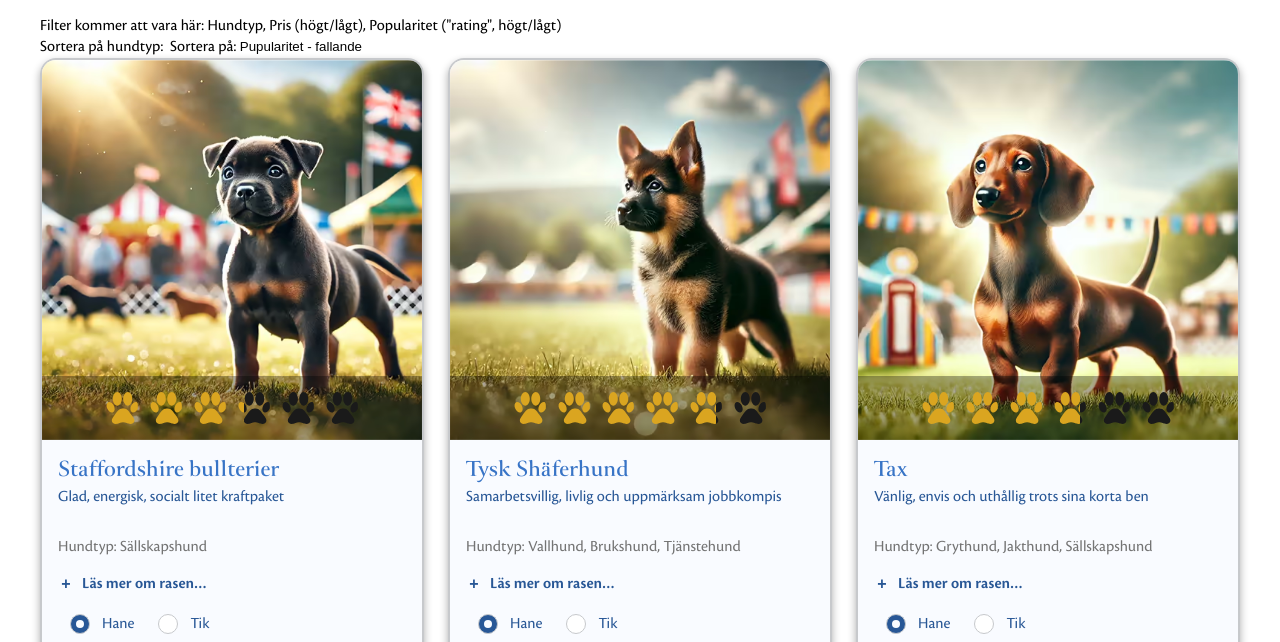
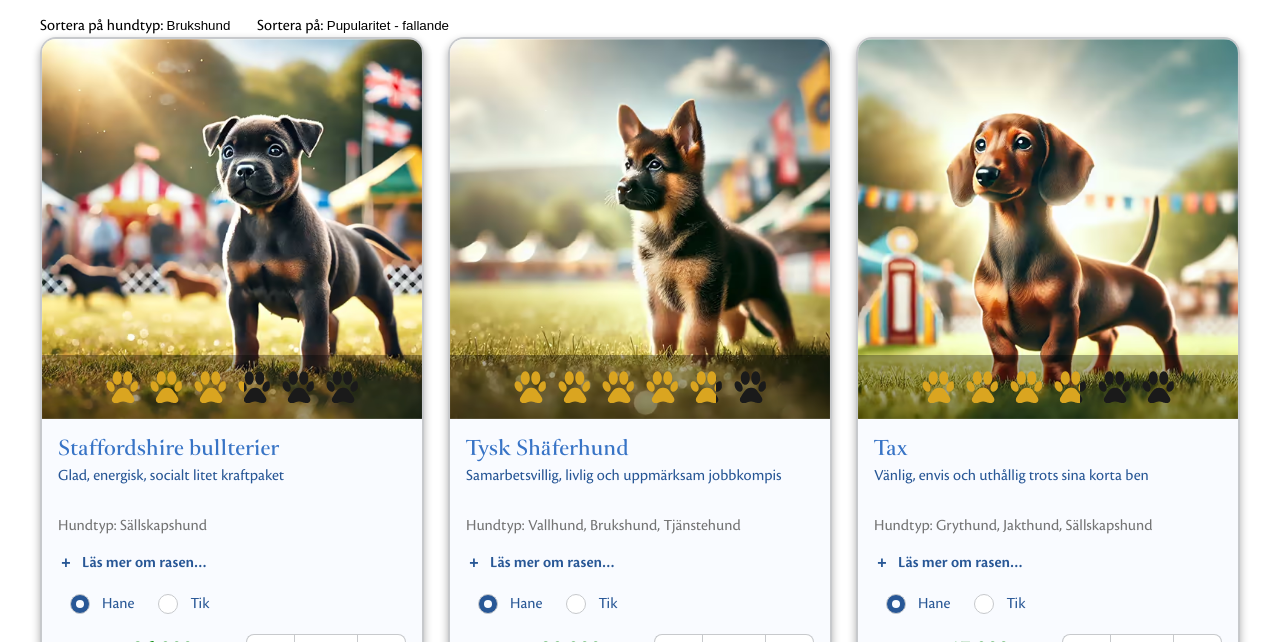
Before and after one commit to bluemountain3d/puppy-shop, a website with bundled scripts: page src/index.html in a window 1280 px wide. Shown: the part 158-800 px from the top of the page. Built offline with nearby package versions, Linux system fonts and the light colour scheme.

Commit message:
Update: updated HTML structure

```diff
--- a/src/index.html
+++ b/src/index.html
@@ -29,12 +29,12 @@
       <nav class="header__nav"></nav>
       <nav header__nav></nav>
       <div class="header__cart">
-        <button class="header__to-checkout-mobile js-header-cart-btn js-go-to-checkout hidden">
+        <button class="header__to-checkout-mobile js-header-cart-btn js-go-to-checkout hidden" aria-label="Gå till kundvagn och kassa">
           <svg class="icon" aria-hidden="true">
             <use href="#cart-icon" class="js-header-cart-icon"/>
           </svg>
         </button>
-        <button class="header__cart-btn js-header-cart" >
+        <button class="header__cart-btn js-header-cart" aria-label="Öppna och stänga kundvagn">
           <svg class="icon" aria-hidden="true">
             <use href="#cart-icon" class="cart-icon"/>
           </svg>
@@ -46,7 +46,7 @@
           <div class="header__cart-dropdown-inner">
             <ul class="header__cart-items js-cart-items"></ul>
             <div class="header__cart-summary">
-              <span class="header__cart-label">Summa:</span>
+              <span class="header__cart-label">Delsumma:</span>
               <span class="header__cart-subtotal js-cart-subtotal">204 000 kr</span>
             </div>
           </div>
@@ -71,29 +71,29 @@
             <h1 class="products__title">Våra valpar!</h1>
           </header>
           <div class="products__filters">
-            Filter kommer att vara här: Hundtyp, Pris (högt/lågt), Popularitet ("rating", högt/lågt)
-            <div>
+            <!-- Filter kommer att vara här: Hundtyp, Pris (högt/lågt), Popularitet ("rating", högt/lågt) -->
             <label for="dog-type">Sortera på hundtyp:</label>
             <select class="custom-select products__select" name="" id="dog-type">
-
+              <option value="brukshund">Brukshund</option>
+              <option value="grythund">Grythund</option>
+              <option value="jakthund">Jakthund</option>
+              <option value="sällskapshund">Sällskapshund</option>
+              <option value="slädhund">Slädhund</option>
+              <option value="tjänstehund">Tjänstehund</option>
+              <option value="vallhund">Vallhund</option>
             </select>
 
             <label for="filter">Sortera på:</label>
             <select class="custom-select products__select" name="" id="filter">
-                <optgroup>
-                  <option value="">Pupularitet - fallande</option>
-                  <option value="">Pupularitet - stigande</option>
-                  <option value="">Hundras - fallande</option>
-                  <option value="">Hundras - stigande</option>
-                  <option value="">Pris - fallande</option>
-                  <option value="">Pris - stigande</option>
-                  <option value="">Kilopris - fallande</option>
-                  <option value="">Kilopris - stigande</option>
-                </optgroup>
+              <option value="0">Pupularitet - fallande</option>
+              <option value="1">Pupularitet - stigande</option>
+              <option value="2">Hundras - fallande</option>
+              <option value="3">Hundras - stigande</option>
+              <option value="4">Pris - fallande</option>
+              <option value="5">Pris - stigande</option>
             </select>
           </div>
-          </div>
-          <div class="products__wrapper js-products"></div>
+          <div class="products__wrapper js-products "></div>
         </div>
 
         <div class="shopping-cart hidden js-checkout-section">
@@ -115,11 +115,15 @@
 
                 <!-- Summary container -->
                 <div class="cart__summary">
-                  <!-- <div class="cart__summary-row">
+                   <div class="cart__summary-row">
                     <p class="cart__summary-label">Delsumma: </p>
-                    <span class="cart__subtotal js-summary-subtotal">0 kr</span>
+                    <div class="cart__summary-column">
+                      <span class="cart__subtotal js-cart-subtotal">0 kr</span>
+                      <p class="cart__summary-info js-cart-monday-discount hidden"></p>
                     </div>
-                  <div class="cart__summary-row">
+                  </div>
+
+                  <!--<div class="cart__summary-row">
                     <p class="cart__summary-label">Rabatter: </p>
                     <span class="cart__value js-summary-discount">0 kr</span>
                   </div>
@@ -129,10 +133,10 @@
                   </div> -->
                   <div class="cart__summary-row">
                     <p class="cart__summary-label">Fraktkostnad: </p>
-                    <span class="cart__summary-value js-summary-shipping">0 kr</span>
+                    <span class="cart__summary-value js-cart-shipping">0 kr</span>
                   </div>
                   <div class="cart__summary-row">
-                    <span class="cart__summary-label cart__summary-label--large">Summa: </span>
+                    <p class="cart__summary-label cart__summary-label--large">Summa:</p>
                     <div class="cart__summary-column">
                       <div class="cart__summary-total js-cart-total">0 kr</div>
                       <div class="cart__summary-info">inkl. moms</div>
```
Lines whose indentation alone changed are shown as unchanged.
